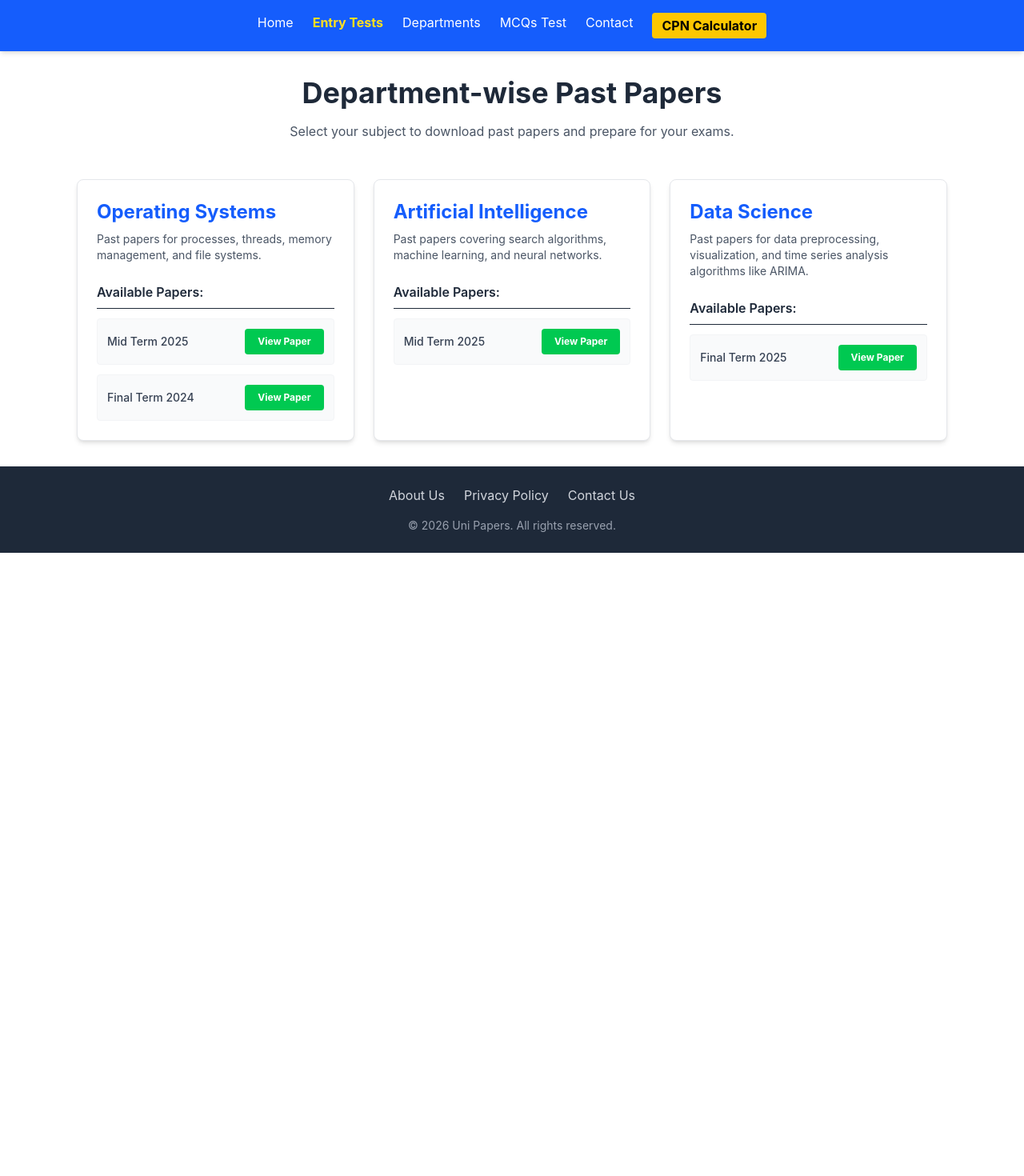
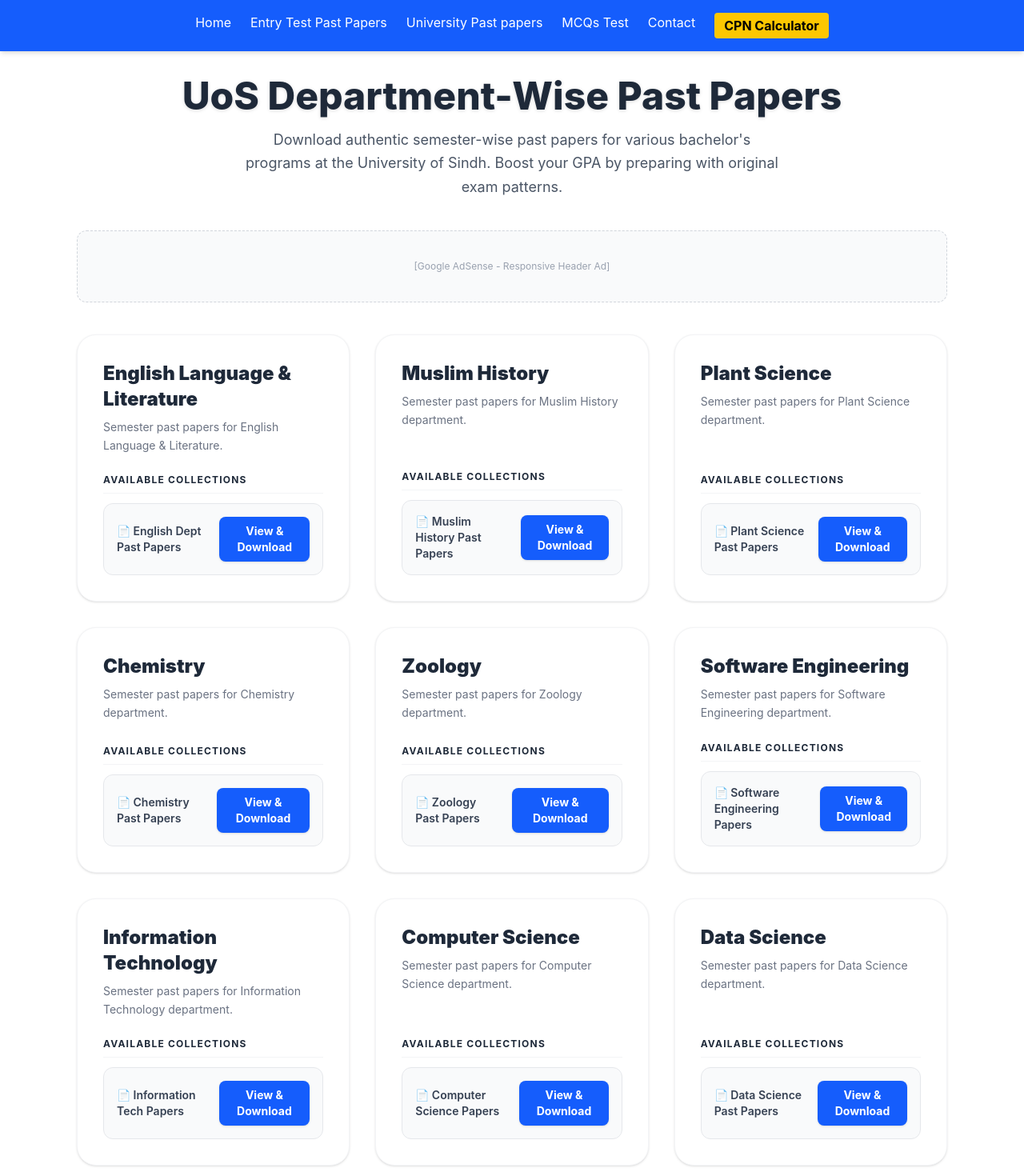
Before and after one commit to Faiz-muhammad69/uni-pastpaper-webpage, a React (Vite) app: page /departments in a window 1280 px wide. Shown: the top 1470 px of the page at 80% size. Before the commit the page ends 800 px from the top, so only its background shows below. Built offline with nearby package versions, Linux system fonts and the light colour scheme.

Commit message:
update department page

```diff
--- a/src/App.jsx
+++ b/src/App.jsx
@@ -17,8 +17,8 @@ function App() {
       {/* Navbar with Contact Link */}
       <nav className="bg-blue-600 p-4 text-white flex gap-6 justify-center shadow-md flex-wrap">
         <Link to="/" className="hover:underline">Home</Link>
-        <Link to="/entry-tests" className="hover:underline font-bold text-yellow-300">Entry Tests</Link>
-        <Link to="/departments" className="hover:underline">Departments</Link>
+        <Link to="/entry-tests" className="hover:underline ">Entry Test Past Papers </Link>
+        <Link to="/departments" className="hover:underline">University Past papers </Link>
         <Link to="/mcqs" className="hover:underline">MCQs Test</Link>
         <Link to="/contact" className="hover:underline">Contact</Link>
         <Link to="/cpn-calculator" className="bg-yellow-400 text-black px-3 py-1 rounded font-bold hover:bg-yellow-300">CPN Calculator</Link>
--- a/src/data/departments.json
+++ b/src/data/departments.json
@@ -1,42 +1,121 @@
 [
     {
-        "id": "operating-systems",
-        "name": "Operating Systems",
-        "description": "Past papers for processes, threads, memory management, and file systems.",
+        "id": "dept-english",
+        "name": "English Language & Literature",
+        "description": "Semester past papers for English Language & Literature.",
         "papers": [
             {
-                "id": "os-mid-2025",
-                "title": "Mid Term 2025",
-                "fileUrl": "/papers/departments/operating-systems/mid-term-2025.pdf"
-            },
-            {
-                "id": "os-final-2024",
-                "title": "Final Term 2024",
-                "fileUrl": "/papers/departments/operating-systems/final-term-2024.pdf"
+                "id": "eng-collection-1",
+                "title": "English Dept Past Papers",
+                "fileUrl": "/papers/departments/english.pdf"
             }
         ]
     },
     {
-        "id": "artificial-intelligence",
-        "name": "Artificial Intelligence",
-        "description": "Past papers covering search algorithms, machine learning, and neural networks.",
+        "id": "dept-muslim-history",
+        "name": "Muslim History",
+        "description": "Semester past papers for Muslim History department.",
         "papers": [
             {
-                "id": "ai-mid-2025",
-                "title": "Mid Term 2025",
-                "fileUrl": "/papers/departments/artificial-intelligence/mid-term-2025.pdf"
+                "id": "mh-collection-1",
+                "title": "Muslim History Past Papers",
+                "fileUrl": "/papers/departments/muslim-history.pdf"
             }
         ]
     },
     {
-        "id": "data-science",
-        "name": "Data Science",
-        "description": "Past papers for data preprocessing, visualization, and time series analysis algorithms like ARIMA.",
+        "id": "dept-plant-science",
+        "name": "Plant Science",
+        "description": "Semester past papers for Plant Science department.",
         "papers": [
             {
-                "id": "ds-final-2025",
-                "title": "Final Term 2025",
-                "fileUrl": "/papers/departments/data-science/final-term-2025.pdf"
+                "id": "ps-collection-1",
+                "title": "Plant Science Past Papers",
+                "fileUrl": "/papers/departments/plant-science.pdf"
+            }
+        ]
+    },
+    {
+        "id": "dept-chemistry",
+        "name": "Chemistry",
+        "description": "Semester past papers for Chemistry department.",
+        "papers": [
+            {
+                "id": "chem-collection-1",
+                "title": "Chemistry Past Papers",
+                "fileUrl": "/papers/departments/chemistry.pdf"
+            }
+        ]
+    },
+    {
+        "id": "dept-zoology",
+        "name": "Zoology",
+        "description": "Semester past papers for Zoology department.",
+        "papers": [
+            {
+                "id": "zoo-collection-1",
+                "title": "Zoology Past Papers",
+                "fileUrl": "/papers/departments/zoology.pdf"
+            }
+        ]
+    },
+    {
+        "id": "dept-se",
+        "name": "Software Engineering",
+        "description": "Semester past papers for Software Engineering department.",
+        "papers": [
+            {
+                "id": "se-collection-1",
+                "title": "Software Engineering Papers",
+                "fileUrl": "/papers/departments/software-engineering.pdf"
+            }
+        ]
+    },
+    {
+        "id": "dept-it",
+        "name": "Information Technology",
+        "description": "Semester past papers for Information Technology department.",
+        "papers": [
+            {
+                "id": "it-collection-1",
+                "title": "Information Tech Papers",
+                "fileUrl": "/papers/departments/it.pdf"
+            }
+        ]
+    },
+    {
+        "id": "dept-cs",
+        "name": "Computer Science",
+        "description": "Semester past papers for Computer Science department.",
+        "papers": [
+            {
+                "id": "cs-collection-1",
+                "title": "Computer Science Papers",
+                "fileUrl": "/papers/departments/computer-science.pdf"
+            }
+        ]
+    },
+    {
+        "id": "dept-ds",
+        "name": "Data Science",
+        "description": "Semester past papers for Data Science department.",
+        "papers": [
+            {
+                "id": "ds-collection-1",
+                "title": "Data Science Past Papers",
+                "fileUrl": "/papers/departments/data-science.pdf"
+            }
+        ]
+    },
+    {
+        "id": "dept-islamic",
+        "name": "Islamic Study",
+        "description": "Semester past papers for Islamic Study department.",
+        "papers": [
+            {
+                "id": "isl-collection-1",
+                "title": "Islamic Study Past Papers",
+                "fileUrl": "/papers/departments/islamic-study.pdf"
             }
         ]
     }
--- a/src/pages/Departments.jsx
+++ b/src/pages/Departments.jsx
@@ -3,40 +3,83 @@ import { Link } from 'react-router-dom';
 
 export default function Departments() {
     return (
-        <div className="p-8 max-w-6xl mx-auto">
-            {/* Page Header */}
-            <div className="text-center mb-12">
-                <h1 className="text-4xl font-bold text-gray-800 mb-4">Department-wise Past Papers</h1>
-                <p className="text-gray-600">Select your subject to download past papers and prepare for your exams.</p>
+        <div className="p-4 md:p-8 max-w-6xl mx-auto min-h-screen">
+
+            {/* Page Header & SEO Title */}
+            <div className="text-center mb-10">
+                <h1 className="text-4xl md:text-5xl font-extrabold text-gray-800 mb-4 drop-shadow-sm">
+                    UoS Department-Wise Past Papers
+                </h1>
+                <p className="text-gray-600 max-w-2xl mx-auto text-lg leading-relaxed">
+                    Download authentic semester-wise past papers for various bachelor's programs at the University of Sindh. Boost your GPA by preparing with original exam patterns.
+                </p>
+            </div>
+
+            {/* TOP AD PLACEHOLDER */}
+            <div className="bg-gray-50 border border-dashed border-gray-300 p-4 mb-10 text-center text-xs text-gray-400 rounded-xl min-h-[90px] flex items-center justify-center">
+                [Google AdSense - Responsive Header Ad]
             </div>
 
             {/* Cards Grid */}
-            <div className="grid grid-cols-1 md:grid-cols-2 lg:grid-cols-3 gap-6">
-                {departmentsData.map((dept) => (
-                    <div key={dept.id} className="bg-white rounded-lg shadow-md hover:shadow-xl transition-shadow duration-300 p-6 border border-gray-200">
+            <div className="grid grid-cols-1 md:grid-cols-2 lg:grid-cols-3 gap-8">
+                {departmentsData.map((dept, index) => (
+                    <div key={dept.id} className="bg-white rounded-3xl shadow-sm hover:shadow-xl transition-all duration-300 p-6 md:p-8 border border-gray-100 group flex flex-col relative overflow-hidden">
+
+                        {/* Decorative background shape */}
+                        <div className="absolute top-0 right-0 w-24 h-24 bg-blue-50 rounded-bl-full -z-10 group-hover:bg-blue-100 transition-colors"></div>
+
                         {/* Department Info */}
-                        <h2 className="text-2xl font-bold text-blue-600 mb-2">{dept.name}</h2>
-                        <p className="text-gray-600 mb-6 text-sm min-h-[40px]">{dept.description}</p>
+                        <h2 className="text-2xl font-black text-gray-800 mb-2 group-hover:text-blue-600 transition-colors">
+                            {dept.name}
+                        </h2>
+                        <p className="text-gray-500 mb-6 text-sm min-h-[40px] leading-relaxed">
+                            {dept.description}
+                        </p>
 
                         {/* Papers List */}
-                        <div className="space-y-3">
-                            <h3 className="font-semibold text-gray-800 border-b pb-2">Available Papers:</h3>
+                        <div className="space-y-3 mt-auto relative z-10">
+                            <h3 className="font-bold text-gray-800 border-b border-gray-100 pb-2 text-xs uppercase tracking-widest">
+                                Available Collections
+                            </h3>
                             {dept.papers.map((paper) => (
-                                <div key={paper.id} className="flex justify-between items-center bg-gray-50 p-3 rounded border border-gray-100 hover:bg-blue-50 transition-colors">
-                                    <span className="text-sm font-medium text-gray-700">{paper.title}</span>
+                                <div key={paper.id} className="flex flex-col sm:flex-row justify-between items-start sm:items-center bg-gray-50 p-4 rounded-xl border border-gray-200 hover:bg-blue-50 hover:border-blue-300 transition-all gap-3">
+                                    <span className="text-sm font-semibold text-gray-700 flex items-center gap-2">
+                                        📄 {paper.title}
+                                    </span>
 
-                                    {/* View Button */}
+                                    {/* Yeh user ko pehle Viewer par le jayega (jahan ads honge), phir wahan se timer download */}
                                     <Link
                                         to={`/paper/${paper.id}`}
-                                        className="bg-green-500 hover:bg-green-700 text-white text-xs font-bold px-4 py-2 rounded transition-colors"
+                                        className="bg-blue-600 hover:bg-blue-700 text-white text-sm font-bold px-5 py-2 rounded-lg shadow-sm hover:shadow transition-transform active:scale-95 w-full sm:w-auto text-center"
                                     >
-                                        View Paper
+                                        View & Download
                                     </Link>
                                 </div>
                             ))}
                         </div>
                     </div>
                 ))}
+
+                {/* IN-FEED NATIVE AD (Grid ke andar fit hoga) */}
+                <div className="bg-gray-50 border border-dashed border-gray-300 p-6 text-center text-xs text-gray-400 rounded-3xl min-h-[250px] flex items-center justify-center col-span-1 md:col-span-2 lg:col-span-1">
+                    [Google AdSense - In-Feed Native Ad]
+                </div>
+            </div>
+
+            {/* Bottom SEO Text Section - Keywords Rich */}
+            <div className="mt-16 p-8 md:p-10 bg-gradient-to-br from-blue-50 to-white rounded-3xl border border-blue-100 shadow-sm">
+                <h3 className="text-2xl font-bold text-gray-800 mb-4">How to Ace Your University Exams?</h3>
+                <p className="text-gray-600 leading-relaxed mb-4">
+                    Scoring a high GPA in university requires smart studying. By reviewing previous mid-term and final-term examination papers, you can easily identify the most repeated questions and understand your professor's paper pattern.
+                </p>
+                <p className="text-gray-600 leading-relaxed">
+                    Our database currently holds papers for major IT and Science fields including Computer Science, Software Engineering, Data Science, and Information Technology, along with Arts & Humanities departments like English and Islamic Studies at the University of Sindh.
+                </p>
+            </div>
+
+            {/* BOTTOM MULTIPLEX AD PLACEHOLDER */}
+            <div className="bg-gray-50 border border-dashed border-gray-300 p-4 mt-10 text-center text-xs text-gray-400 rounded-xl min-h-[300px] flex items-center justify-center">
+                [Google AdSense - Matched Content / Multiplex Ad]
             </div>
         </div>
     )
```
